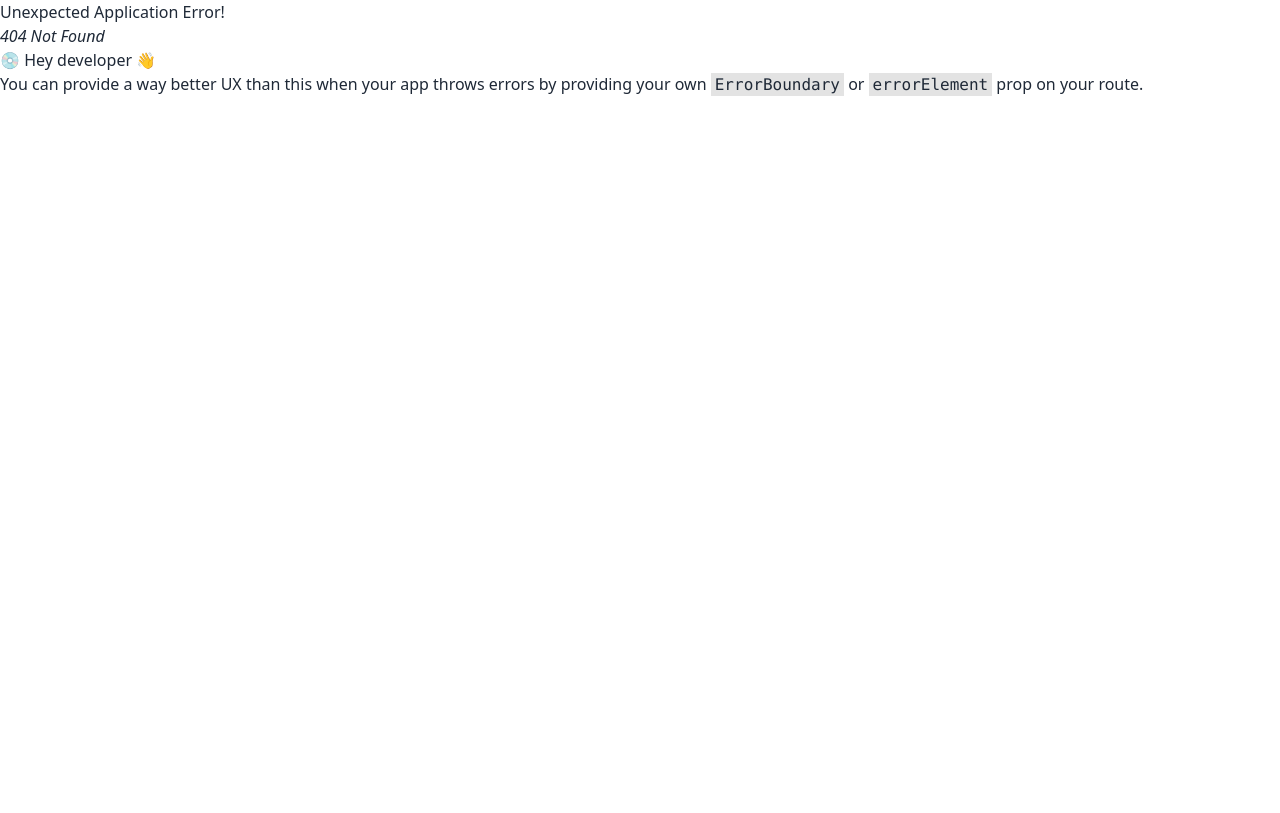
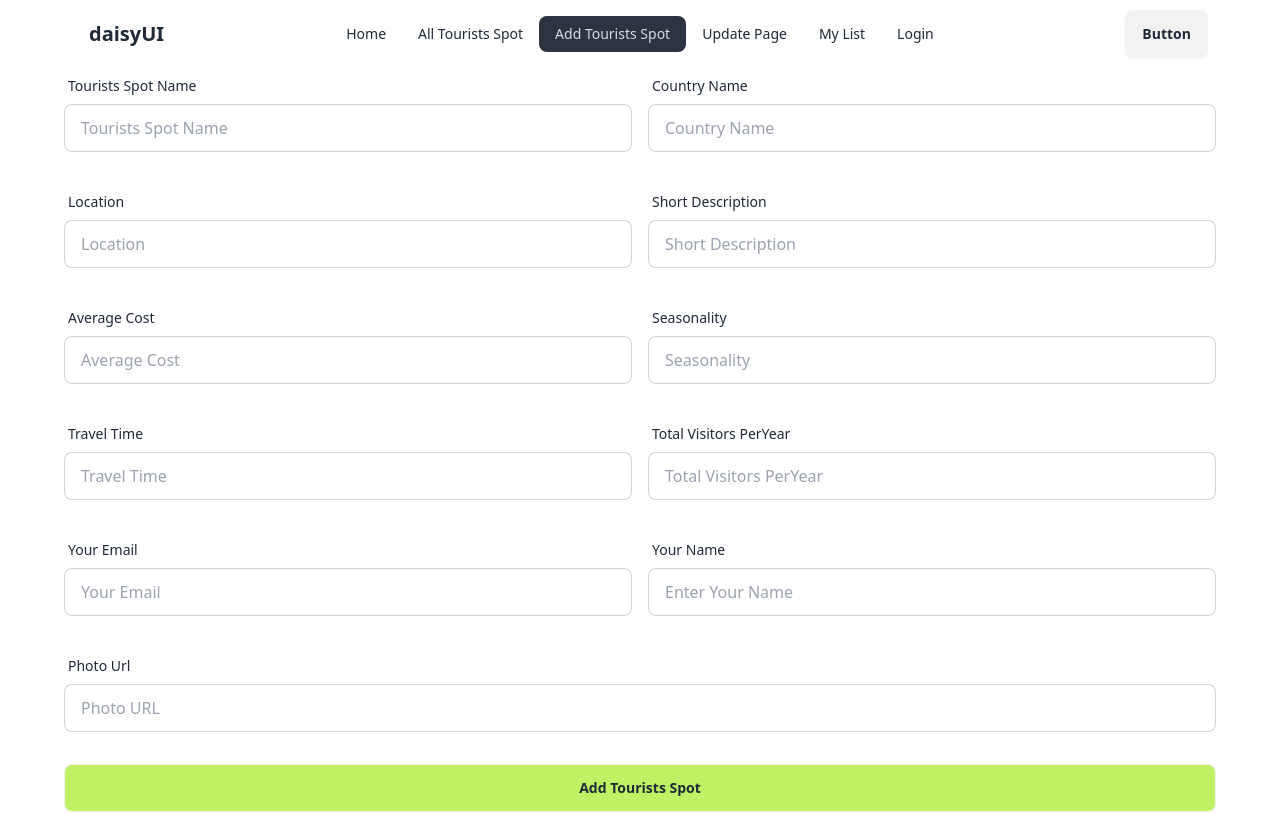
Before and after one commit to TUTULROY/tourism-management-system-client, a React (Vite) app: page /add-spots in a window 1280 px wide. Before the commit this address had no page. Shown: the top 813 px of the page. Built offline with nearby package versions, Linux system fonts and the light colour scheme.

Commit message:
Add Tourist Spot

```diff
--- a/package.json
+++ b/package.json
@@ -15,7 +15,8 @@
     "react": "^18.2.0",
     "react-dom": "^18.2.0",
     "react-router-dom": "^6.23.0",
-    "sort-by": "^1.2.0"
+    "sort-by": "^1.2.0",
+    "sweetalert2": "^11.10.8"
   },
   "devDependencies": {
     "@types/react": "^18.2.66",
--- /dev/null
+++ b/src/components/AddTouristsSpot/AddTouristsSpot.jsx
@@ -0,0 +1,176 @@
+import Swal from 'sweetalert2'
+
+const AddTouristsSpot = () => {
+const handleAddTouristsSpot = event =>{
+    event.preventDefault();
+    const form = event.target;
+
+    const tourists_spot_name =form.tourists_spot_name.value;
+    const country_Name =form.country_Name.value;
+    const location =form.location.value;
+    const description =form.description.value;
+    const average_cost =form.average_cost.value;
+    const  seasonality =form.seasonality.value;
+    const travel_time =form.travel_time.value;
+    const totalVisitorsPerYear =form.totalVisitorsPerYear.value;
+    const email =form.email.value;
+    const name =form.name.value;
+    const photo =form.photo.value;
+
+    const newSpot = {tourists_spot_name, country_Name, location, description, average_cost,seasonality, travel_time, totalVisitorsPerYear, email, name, photo}
+    console.log(newSpot);
+
+
+    fetch('http://localhost:5000/spots',{
+        method:'POST',
+        headers:{
+            'content-type':'application/json'
+        },
+        body:JSON.stringify(newSpot)
+    })
+    .then(res => res.json())
+    .then(data =>{
+        console.log(data);
+        if(data.insertedId){
+            Swal.fire({
+                title: 'success!',
+                text: 'User added',
+                icon: 'success',
+                confirmButtonText: 'Cool'
+              })
+        }
+    })
+
+}
+
+    return (
+        <div>
+            <form onSubmit={handleAddTouristsSpot}>
+
+            <div className="md:flex mb-8">
+                <div className="form-control md:w-1/2">
+                <label className="label">
+                    <span className="label-text">Tourists Spot Name</span>
+                </label>
+                <label className="input-group">
+
+                    <input type="text" name="tourists_spot_name" placeholder="Tourists Spot Name" className="input input-bordered w-full " />
+                </label>
+                </div>
+                <div className="form-control md:w-1/2 ml-4">
+                <label className="label">
+                    <span className="label-text">Country Name </span>
+                </label>
+                <label className="input-group">
+
+                    <input type="text" name="country_Name" placeholder="Country Name" className="input input-bordered w-full" />
+                </label>
+                </div>
+                </div>
+
+
+            <div className="md:flex mb-8">
+                <div className="form-control md:w-1/2">
+                <label className="label">
+                    <span className="label-text">Location</span>
+                </label>
+                <label className="input-group">
+
+                    <input type="text" name="location" placeholder="Location" className="input input-bordered w-full " />
+                </label>
+                </div>
+                <div className="form-control md:w-1/2 ml-4">
+                <label className="label">
+                    <span className="label-text">Short Description</span>
+                </label>
+                <label className="input-group">
+
+                    <input type="text" name="description" placeholder="Short Description" className="input input-bordered w-full" />
+                </label>
+                </div>
+                </div>
+
+
+            <div className="md:flex mb-8">
+                <div className="form-control md:w-1/2">
+                <label className="label">
+                    <span className="label-text">Average Cost</span>
+                </label>
+                <label className="input-group">
+
+                    <input type="text" name="average_cost" placeholder="Average Cost" className="input input-bordered w-full " />
+                </label>
+                </div>
+                <div className="form-control md:w-1/2 ml-4">
+                <label className="label">
+                    <span className="label-text"> Seasonality  </span>
+                </label>
+                <label className="input-group">
+
+                    <input type="text" name="seasonality" placeholder="Seasonality " className="input input-bordered w-full" />
+                </label>
+                </div>
+                </div>
+
+
+            <div className="md:flex mb-8">
+                <div className="form-control md:w-1/2">
+                <label className="label">
+                    <span className="label-text">Travel Time</span>
+                </label>
+                <label className="input-group">
+
+                    <input type="text" name="travel_time" placeholder="Travel Time" className="input input-bordered w-full " />
+                </label>
+                </div>
+                <div className="form-control md:w-1/2 ml-4">
+                <label className="label">
+                    <span className="label-text">Total Visitors  PerYear </span>
+                </label>
+                <label className="input-group">
+
+                    <input type="text" name="totalVisitorsPerYear" placeholder="Total Visitors PerYear" className="input input-bordered w-full" />
+                </label>
+                </div>
+                </div>
+
+
+            <div className="md:flex mb-8">
+                <div className="form-control md:w-1/2">
+                <label className="label">
+                    <span className="label-text">Your Email</span>
+                </label>
+                <label className="input-group">
+
+                    <input type="email" name="email" placeholder="Your Email" className="input input-bordered w-full " />
+                </label>
+                </div>
+                <div className="form-control md:w-1/2 ml-4">
+                <label className="label">
+                    <span className="label-text">Your Name </span>
+                </label>
+                <label className="input-group">
+
+                    <input type="text" name="name" placeholder="Enter Your Name" className="input input-bordered w-full" />
+                </label>
+                </div>
+                </div>
+                <div>
+                <div className="form-control mb-8">
+                <label className="label">
+                    <span className="label-text">Photo Url</span>
+                </label>
+                <label className="input-group">
+
+                    <input type="text" name="photo" placeholder="Photo URL" className="input input-bordered w-full " />
+                </label>
+                </div>
+
+                </div>
+                <input type="submit" value="Add Tourists Spot" className="btn btn-block bg-lime-300 mb-2" />
+            </form>
+        </div>
+    );
+};
+
+export default AddTouristsSpot;
--- a/src/main.jsx
+++ b/src/main.jsx
@@ -8,6 +8,7 @@ import {
 } from "react-router-dom";
 import Home from './components/Home/Home.jsx';
 import Root from './components/Root/Root.jsx';
+import AddTouristsSpot from './components/AddTouristsSpot/AddTouristsSpot.jsx';
 
 
 
@@ -19,6 +20,10 @@ const router = createBrowserRouter([
       {
         path:"/",
         element:<Home></Home>
+      },
+      {
+        path:'/add-spots',
+        element:<AddTouristsSpot></AddTouristsSpot>
       }
     ]
   },
```
Also changed, not shown: 1 other file (tests, documents, lock files or other folders).
